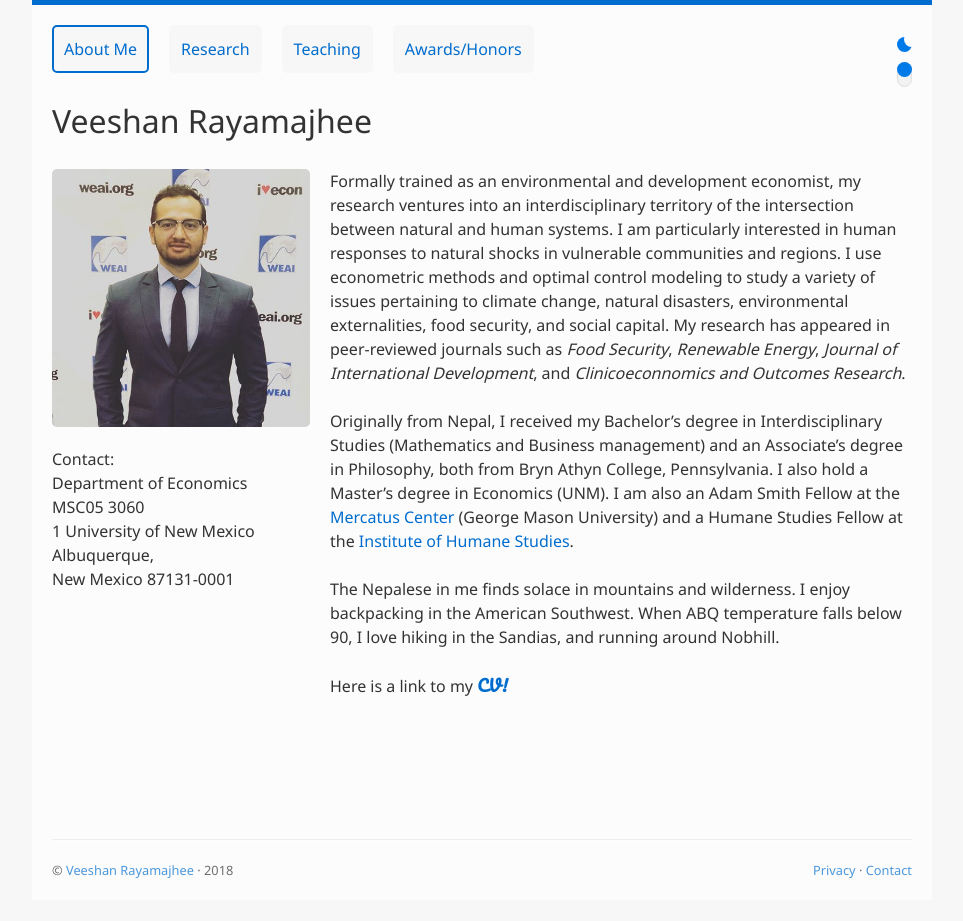
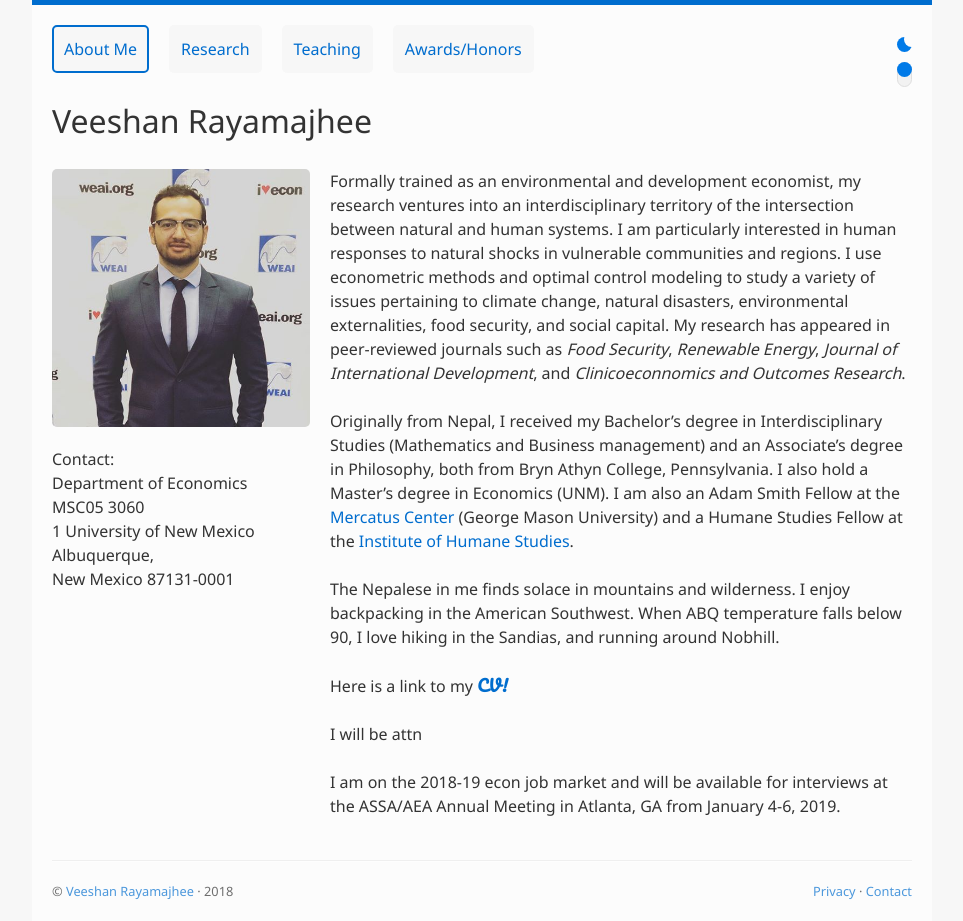
Before and after one commit to veeshanr/veeshanr.github.io, a Jekyll site: the page built from pages/about.md, in a window 1280 px wide. Shown: the whole page, without its empty margins (158-1121 px from the left). Built offline with Jekyll 4.4.1, drawn with Linux system fonts in a browser that asks for light colours; before the commit the page ends 900 px from its top, so only the background shows below that.

Commit message:
Update about.md

```diff
--- a/pages/about.md
+++ b/pages/about.md
@@ -13,6 +13,10 @@ The Nepalese in me finds solace in mountains and wilderness. I enjoy backpacking
 
 Here is a link to my <a class="mark" href="files/CV.pdf">CV!</a>
 
+I will be attn
+
+I am on the 2018-19 econ job market and will be available for interviews at the ASSA/AEA Annual Meeting in Atlanta, GA from January 4-6, 2019.
+
 
 [1]: https://asp.mercatus.org/people/veeshan-rayamajhee
 [2]: https://theihs.org/
```
